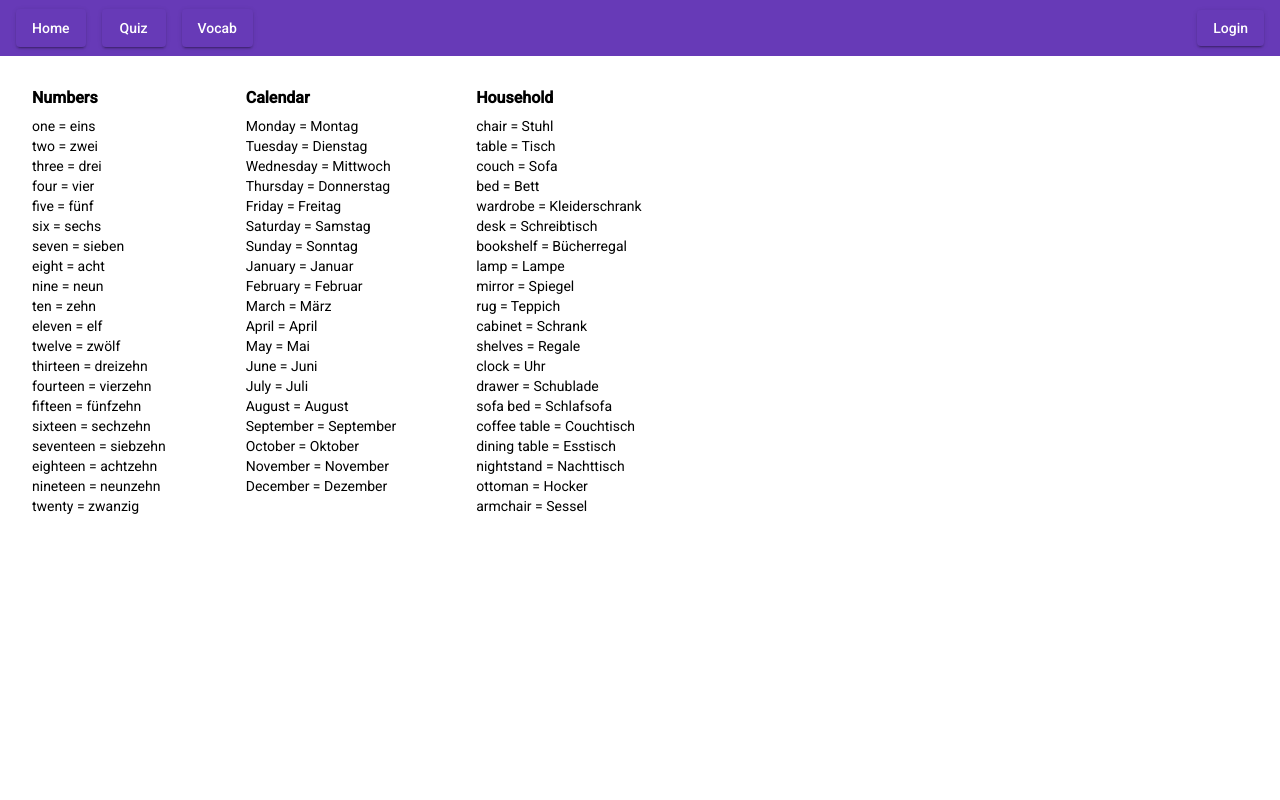
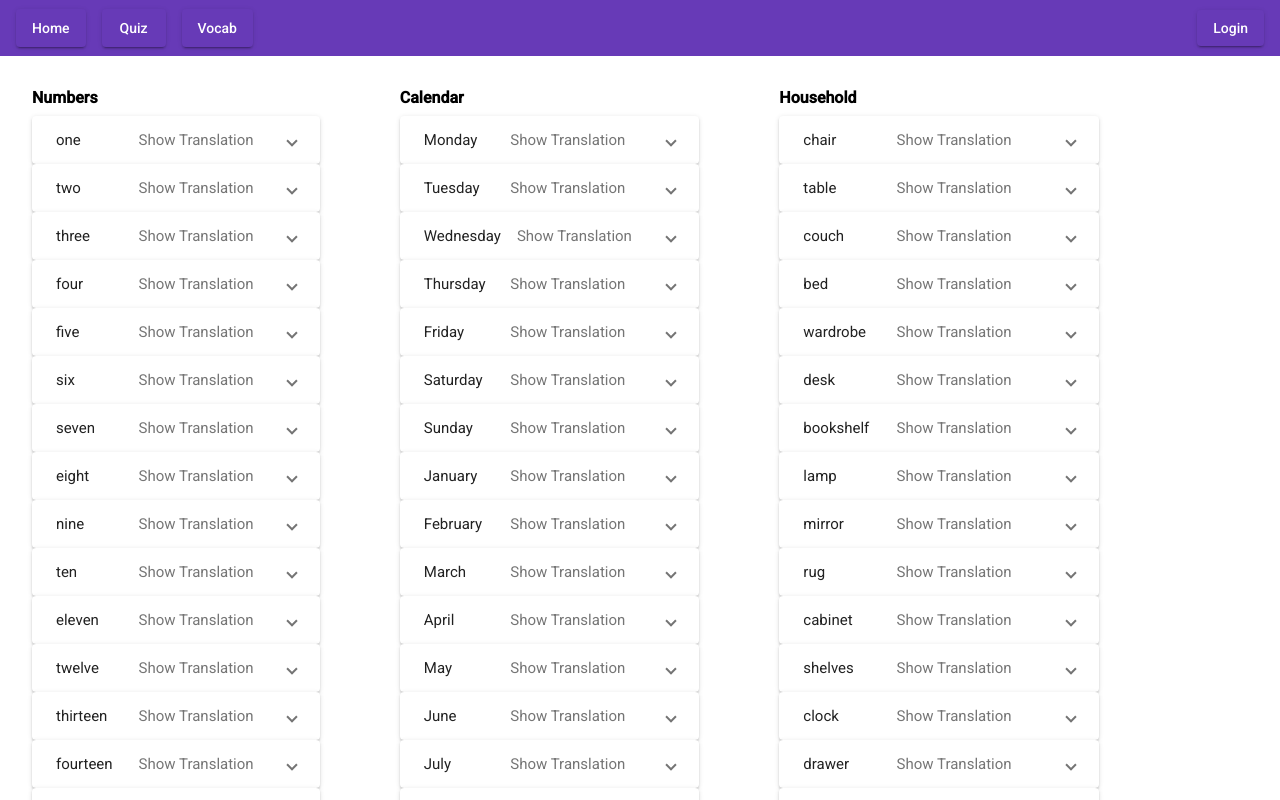
Before and after one commit to kayrux/Vocab-Quizzer, an Angular app: page /vocab in a window 1280 px wide. Shown: the top 800 px of the page. Built offline with nearby package versions, Linux system fonts and the light colour scheme.

Commit message:
vocab extension panel, delete button, favorite button added.

```diff
--- a/src/app/vocab/data-access/vocab.json
+++ b/src/app/vocab/data-access/vocab.json
@@ -5,75 +5,75 @@
         "numbers": {
           "title": "Numbers",
           "vocab": [
-            { "local": "one", "translation": "eins" },
-            { "local": "two", "translation": "zwei" },
-            { "local": "three", "translation": "drei" },
-            { "local": "four", "translation": "vier" },
-            { "local": "five", "translation": "fünf" },
-            { "local": "six", "translation": "sechs" },
-            { "local": "seven", "translation": "sieben" },
-            { "local": "eight", "translation": "acht" },
-            { "local": "nine", "translation": "neun" },
-            { "local": "ten", "translation": "zehn" },
-            { "local": "eleven", "translation": "elf" },
-            { "local": "twelve", "translation": "zwölf" },
-            { "local": "thirteen", "translation": "dreizehn" },
-            { "local": "fourteen", "translation": "vierzehn" },
-            { "local": "fifteen", "translation": "fünfzehn" },
-            { "local": "sixteen", "translation": "sechzehn" },
-            { "local": "seventeen", "translation": "siebzehn" },
-            { "local": "eighteen", "translation": "achtzehn" },
-            { "local": "nineteen", "translation": "neunzehn" },
-            { "local": "twenty", "translation": "zwanzig" }
+            { "local": "one", "translation": "eins", "isFav": false },
+            { "local": "two", "translation": "zwei", "isFav": false },
+            { "local": "three", "translation": "drei", "isFav": false },
+            { "local": "four", "translation": "vier", "isFav": false },
+            { "local": "five", "translation": "fünf", "isFav": false },
+            { "local": "six", "translation": "sechs", "isFav": false },
+            { "local": "seven", "translation": "sieben", "isFav": false },
+            { "local": "eight", "translation": "acht", "isFav": false },
+            { "local": "nine", "translation": "neun", "isFav": false },
+            { "local": "ten", "translation": "zehn", "isFav": false },
+            { "local": "eleven", "translation": "elf", "isFav": false },
+            { "local": "twelve", "translation": "zwölf", "isFav": false },
+            { "local": "thirteen", "translation": "dreizehn", "isFav": false },
+            { "local": "fourteen", "translation": "vierzehn", "isFav": false },
+            { "local": "fifteen", "translation": "fünfzehn", "isFav": false },
+            { "local": "sixteen", "translation": "sechzehn", "isFav": false },
+            { "local": "seventeen", "translation": "siebzehn", "isFav": false },
+            { "local": "eighteen", "translation": "achtzehn", "isFav": false },
+            { "local": "nineteen", "translation": "neunzehn", "isFav": false },
+            { "local": "twenty", "translation": "zwanzig", "isFav": false }
           ]
         },
         "calendar": {
           "title": "Calendar",
           "vocab": [
-            { "local": "Monday", "translation": "Montag" },
-            { "local": "Tuesday", "translation": "Dienstag" },
-            { "local": "Wednesday", "translation": "Mittwoch" },
-            { "local": "Thursday", "translation": "Donnerstag" },
-            { "local": "Friday", "translation": "Freitag" },
-            { "local": "Saturday", "translation": "Samstag" },
-            { "local": "Sunday", "translation": "Sonntag" },
-            { "local": "January", "translation": "Januar" },
-            { "local": "February", "translation": "Februar" },
-            { "local": "March", "translation": "März" },
-            { "local": "April", "translation": "April" },
-            { "local": "May", "translation": "Mai" },
-            { "local": "June", "translation": "Juni" },
-            { "local": "July", "translation": "Juli" },
-            { "local": "August", "translation": "August" },
-            { "local": "September", "translation": "September" },
-            { "local": "October", "translation": "Oktober" },
-            { "local": "November", "translation": "November" },
-            { "local": "December", "translation": "Dezember" }
+            { "local": "Monday", "translation": "Montag", "isFav": false },
+            { "local": "Tuesday", "translation": "Dienstag", "isFav": false },
+            { "local": "Wednesday", "translation": "Mittwoch", "isFav": false },
+            { "local": "Thursday", "translation": "Donnerstag", "isFav": false },
+            { "local": "Friday", "translation": "Freitag", "isFav": false },
+            { "local": "Saturday", "translation": "Samstag", "isFav": false },
+            { "local": "Sunday", "translation": "Sonntag", "isFav": false },
+            { "local": "January", "translation": "Januar", "isFav": false },
+            { "local": "February", "translation": "Februar", "isFav": false },
+            { "local": "March", "translation": "März", "isFav": false },
+            { "local": "April", "translation": "April", "isFav": false },
+            { "local": "May", "translation": "Mai", "isFav": false },
+            { "local": "June", "translation": "Juni", "isFav": false },
+            { "local": "July", "translation": "Juli", "isFav": false },
+            { "local": "August", "translation": "August", "isFav": false },
+            { "local": "September", "translation": "September", "isFav": false },
+            { "local": "October", "translation": "Oktober", "isFav": false },
+            { "local": "November", "translation": "November", "isFav": false },
+            { "local": "December", "translation": "Dezember", "isFav": false }
           ]
         },
         "household": {
           "title": "Household",
           "vocab": [
-            { "local": "chair", "translation": "Stuhl" },
-            { "local": "table", "translation": "Tisch" },
-            { "local": "couch", "translation": "Sofa" },
-            { "local": "bed", "translation": "Bett" },
-            { "local": "wardrobe", "translation": "Kleiderschrank" },
-            { "local": "desk", "translation": "Schreibtisch" },
-            { "local": "bookshelf", "translation": "Bücherregal" },
-            { "local": "lamp", "translation": "Lampe" },
-            { "local": "mirror", "translation": "Spiegel" },
-            { "local": "rug", "translation": "Teppich" },
-            { "local": "cabinet", "translation": "Schrank" },
-            { "local": "shelves", "translation": "Regale" },
-            { "local": "clock", "translation": "Uhr" },
-            { "local": "drawer", "translation": "Schublade" },
-            { "local": "sofa bed", "translation": "Schlafsofa" },
-            { "local": "coffee table", "translation": "Couchtisch" },
-            { "local": "dining table", "translation": "Esstisch" },
-            { "local": "nightstand", "translation": "Nachttisch" },
-            { "local": "ottoman", "translation": "Hocker" },
-            { "local": "armchair", "translation": "Sessel" }
+            { "local": "chair", "translation": "Stuhl", "isFav": false },
+            { "local": "table", "translation": "Tisch", "isFav": false },
+            { "local": "couch", "translation": "Sofa", "isFav": false },
+            { "local": "bed", "translation": "Bett", "isFav": false },
+            { "local": "wardrobe", "translation": "Kleiderschrank", "isFav": false },
+            { "local": "desk", "translation": "Schreibtisch", "isFav": false },
+            { "local": "bookshelf", "translation": "Bücherregal", "isFav": false },
+            { "local": "lamp", "translation": "Lampe", "isFav": false },
+            { "local": "mirror", "translation": "Spiegel", "isFav": false },
+            { "local": "rug", "translation": "Teppich", "isFav": false },
+            { "local": "cabinet", "translation": "Schrank", "isFav": false },
+            { "local": "shelves", "translation": "Regale", "isFav": false },
+            { "local": "clock", "translation": "Uhr", "isFav": false },
+            { "local": "drawer", "translation": "Schublade", "isFav": false },
+            { "local": "sofa bed", "translation": "Schlafsofa", "isFav": false },
+            { "local": "coffee table", "translation": "Couchtisch", "isFav": false },
+            { "local": "dining table", "translation": "Esstisch", "isFav": false },
+            { "local": "nightstand", "translation": "Nachttisch", "isFav": false },
+            { "local": "ottoman", "translation": "Hocker", "isFav": false },
+            { "local": "armchair", "translation": "Sessel", "isFav": false }
           ]
         }
       }
--- a/src/app/vocab/data-access/vocab.model.ts
+++ b/src/app/vocab/data-access/vocab.model.ts
@@ -14,4 +14,5 @@ export interface VocabList {
 export interface Vocab {
   local: string;
   translation: string;
+  isFav: boolean;
 }
--- a/src/app/vocab/feature/vocab-shell/vocab-shell.module.ts
+++ b/src/app/vocab/feature/vocab-shell/vocab-shell.module.ts
@@ -2,9 +2,17 @@ import { NgModule } from '@angular/core';
 import { CommonModule } from '@angular/common';
 import { VocabShellRoutingModule } from './vocab-shell-routing.module';
 import { VocabComponent } from '../vocab.component';
+import { MatButtonModule } from '@angular/material/button';
+import { MatExpansionModule } from '@angular/material/expansion';
+import { MatIconModule } from '@angular/material/icon';
 
 @NgModule({
   declarations: [VocabComponent],
-  imports: [CommonModule, VocabShellRoutingModule],
+  imports: [
+    CommonModule,
+    VocabShellRoutingModule,
+    MatButtonModule,
+    MatExpansionModule,
+    MatIconModule,],
 })
 export class VocabShellModule {}
--- a/src/app/vocab/feature/vocab.component.css
+++ b/src/app/vocab/feature/vocab.component.css
@@ -11,3 +11,11 @@
   font-size: 16px;
   margin-bottom: 0.5rem;
 }
+
+.delete-button {
+  margin-left: 5rem;
+}
+
+.favorite-button {
+  margin-left: 1rem;
+}
--- a/src/app/vocab/feature/vocab.component.html
+++ b/src/app/vocab/feature/vocab.component.html
@@ -2,9 +2,42 @@
   <div *ngFor="let list of vocabService.defaultLists">
     <div class="list-title">{{ list.title }}</div>
     <div>
-      <div *ngFor="let vocab of list.vocab">
-        {{ vocab.local }} = {{ vocab.translation }}
-      </div>
+      <mat-accordion class="vocab-listing" *ngFor="let vocab of list.vocab">
+        <!--{{ vocab.local }} = {{ vocab.translation }} -->
+        <mat-expansion-panel (opened)="panelOpenState = true"
+                             (closed)="panelOpenState = false">
+            <mat-expansion-panel-header>
+                <mat-panel-title>
+                    {{ vocab.local }}
+                </mat-panel-title>
+                <mat-panel-description>
+                    {{panelOpenState ? 'Hide Translation' : 'Show Translation'}}
+                </mat-panel-description>
+            </mat-expansion-panel-header >
+
+            {{ vocab.translation }}
+
+            <button class = "delete-button" mat-mini-fab
+                    color="primary"
+                    aria-label="Example icon button with a delete icon"
+                    >
+                <mat-icon>
+                    delete
+                </mat-icon>
+            </button>
+
+            <button class = "favorite-button" mat-mini-fab
+                    color="accent"
+                    aria-label="Example icon button with a favorite icon"
+                    onclick="vocab.isFav=!vocab.isFav"
+                    >
+                <mat-icon>
+                    favorite
+                </mat-icon>
+            </button>
+
+        </mat-expansion-panel>
+    </mat-accordion>
     </div>
   </div>
 </div>
--- a/src/app/vocab/feature/vocab.component.ts
+++ b/src/app/vocab/feature/vocab.component.ts
@@ -4,12 +4,12 @@ import { VocabService } from '../data-access/vocab.service';
 @Component({
   selector: 'app-vocab',
   templateUrl: './vocab.component.html',
-  styleUrls: ['./vocab.component.css']
+  styleUrls: ['./vocab.component.css'],
 })
 export class VocabComponent implements OnInit {
 
   constructor(public vocabService:VocabService) { }
-
+  panelOpenState = false;
   ngOnInit(): void {
   }
 
```
